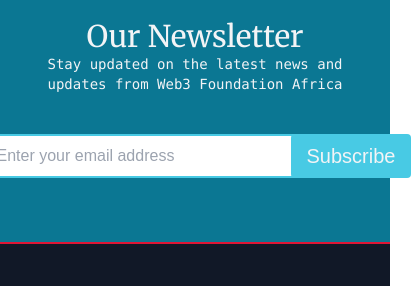
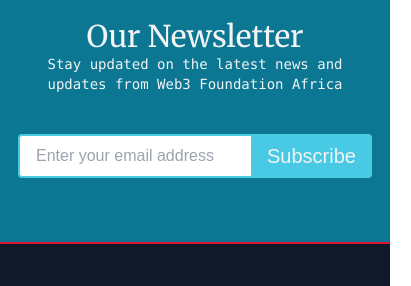
Before and after one commit to Namibra-Devs/web3foundationafrica, a website built with Vite: page index.html in a window 390 px wide. Shown: the part 9020-9306 px from the top of the page, 411 px wide, since content can reach past the window. Built offline with nearby package versions, Linux system fonts and the light colour scheme.

Commit message:
Fixed overflow

```diff
--- a/index.html
+++ b/index.html
@@ -873,7 +873,7 @@
                 </div>
                 <div class="flex items-center justify-between mt-6 lg:mt-0">
                   <form class="flex flex-row items-center justify-between w-full" action="" method="post">
-                    <input type="email" name="email" placeholder="Enter your email address" class="form-control border-2 text-secondary border-plighter outline-none border-r-0 focus:border-plight px-4 py-2 w-80 rounded transition duration-300 ease-in-out">
+                    <input type="email" name="email" placeholder="Enter your email address" class="form-control border-2 text-secondary border-plighter outline-none border-r-0 focus:border-plight px-4 py-2 md:w-80 w-full rounded transition duration-300 ease-in-out">
                     <button type="submit" class="px-4 py-2 text-xl bg-plighter hover:bg-plight text-gray-100 rounded -ml-2 transition duration-300 ease-in-out">Subscribe</button>
                   </form>
                 </div>
```
Also changed, not shown: src/output.css, 1 other file.
